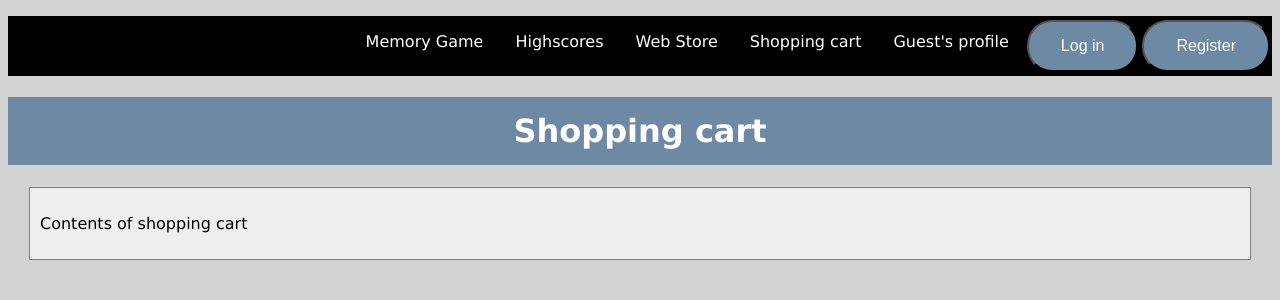
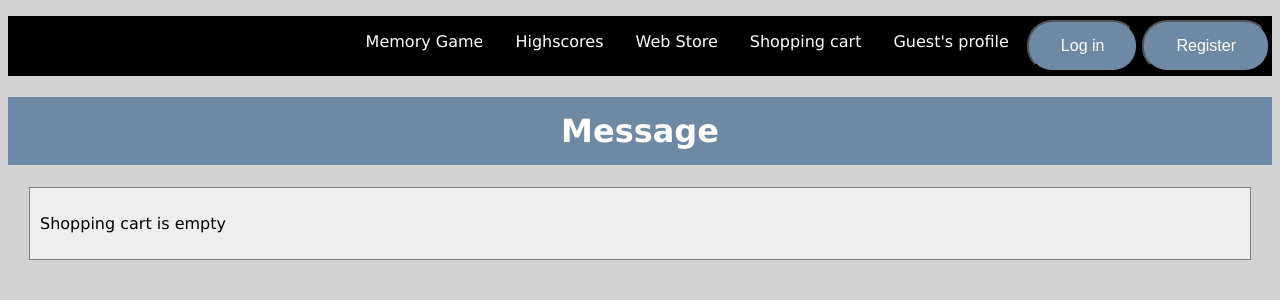
Before and after one commit to FransM22/SWA-MemoryGame, a PHP site: page /shopping_cart.php in a window 1280 px wide. Shown: the top 300 px of the page. Run offline with PHP 8.4, Linux system fonts and the light colour scheme.

Commit message:
Update templates

```diff
--- a/lib/StoreProduct.class.php
+++ b/lib/StoreProduct.class.php
@@ -12,7 +12,7 @@ class StoreProduct {
   public function __construct() {
   }
 
-  public function createNew($title, $price_euros, $description) {
+  public function createNew($title, $description, $price_euros) {
     $this->title = $title;
     $this->price = $price_euros;
     $this->description = $description;
@@ -64,7 +64,12 @@ class StoreProduct {
       $product = new StoreProduct();
       $product->loadFromId($product_id);
 
-      $product_array = array('id' => $product->getId(), 'title' => $product->getTitle(), 'amount' => $amount);
+      $title = $product->getTitle();
+      if ($title === null) {
+        $title = "[Deleted product]";
+      }
+
+      $product_array = array('id' => $product->getId(), 'title' => $title, 'amount' => $amount);
       $products[] = $product_array;
     }
 
@@ -100,6 +105,7 @@ class StoreProduct {
 
   public function getId() { return $this->id; }
   public function getTitle() { return $this->title; }
+  public function setTtitle($title) { $this->title = $title; }
   public function getDescription() { return $this->description; }
   public function getPrice() { return $this->price; }
 }
--- a/shopping_cart.php
+++ b/shopping_cart.php
@@ -8,8 +8,10 @@ session_start();
 $template = new Template();
 $template->assignMenu();
 
+$shopping_cart_contents = StoreProduct::loadFromShoppingCart();
+
+if (count($shopping_cart_contents) > 0) {
   $shopping_cart_html = "";
-$shopping_cart_contents = StoreProduct::loadFromShoppingCart();
 
   foreach ($shopping_cart_contents as $product_info) {
     $shopping_cart_html .= "<br>";
@@ -34,5 +36,12 @@ foreach ($shopping_cart_contents as $product_info) {
 
   $template->assign('contents', $shopping_cart_html);
   $template->display('templates/shopping_cart.tpl');
+}
+else {
+  $template->assign('message', "Shopping cart is empty");
+  $template->display('templates/message.tpl');
+}
+
+
 
 ?>
--- a/templates/highscores.tpl
+++ b/templates/highscores.tpl
@@ -9,6 +9,7 @@
     {$menu_section}
     <h1>Highscores</h1>
     <div class="container">
+      <p>These are the best players so far:</p>
       <ol>
       {$highscores}
       </ol>
--- a/templates/message.tpl
+++ b/templates/message.tpl
@@ -7,8 +7,9 @@
 </head>
 <body>
     {$menu_section}
+    <h1>Message</h1>
     <div class="container">
-      {$message}
+      <p>{$message}</p>
     </div>
 </body>
 </html>
--- a/templates/store.tpl
+++ b/templates/store.tpl
@@ -12,6 +12,8 @@
     <h1>Web Store</h1>
 
     <div class="container">
+      <p>For serious players we have these special offers.</p>
+
       <ul class="flex-container">
           {$store_items_divs}
       </ul>
```
Lines whose indentation alone changed are shown as unchanged.
